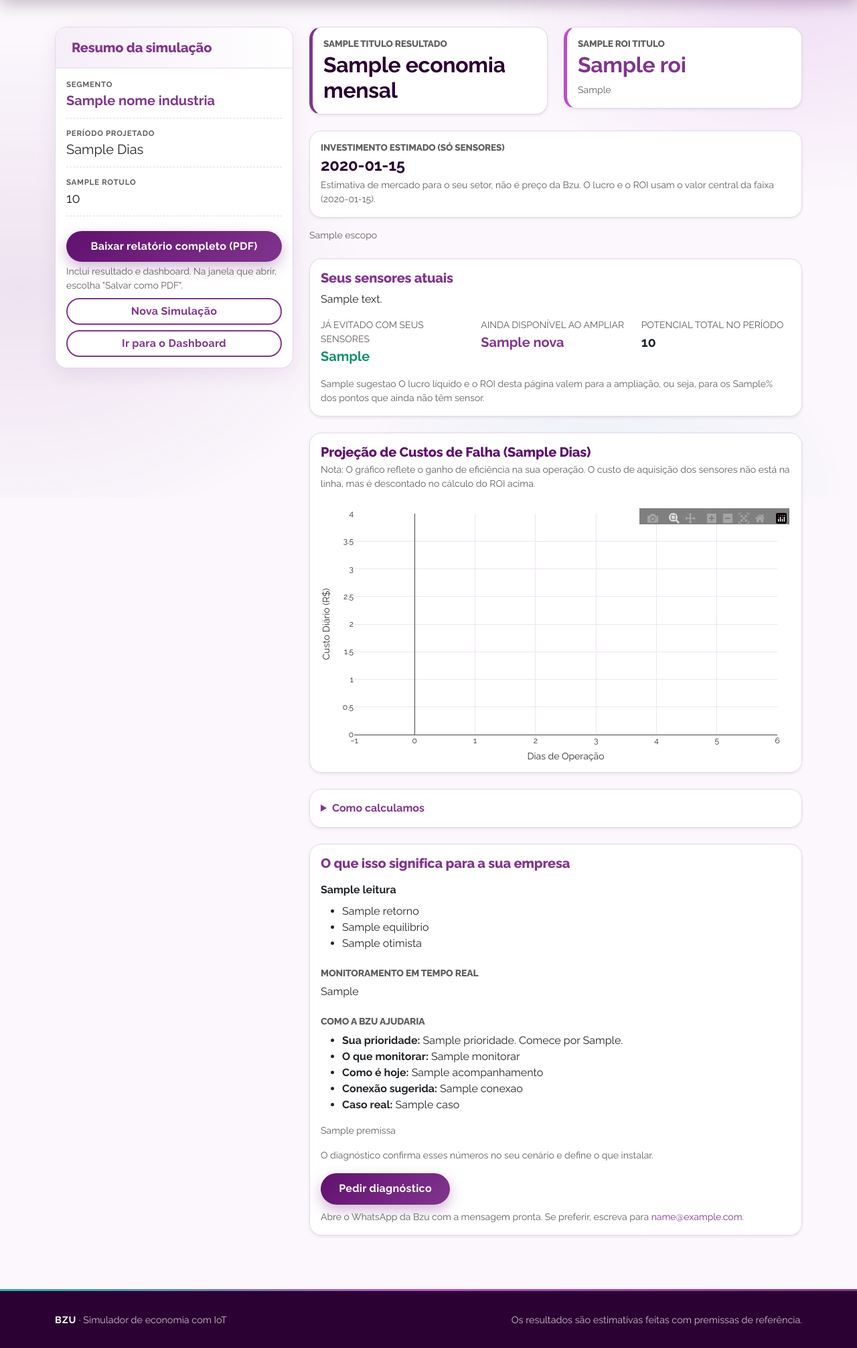
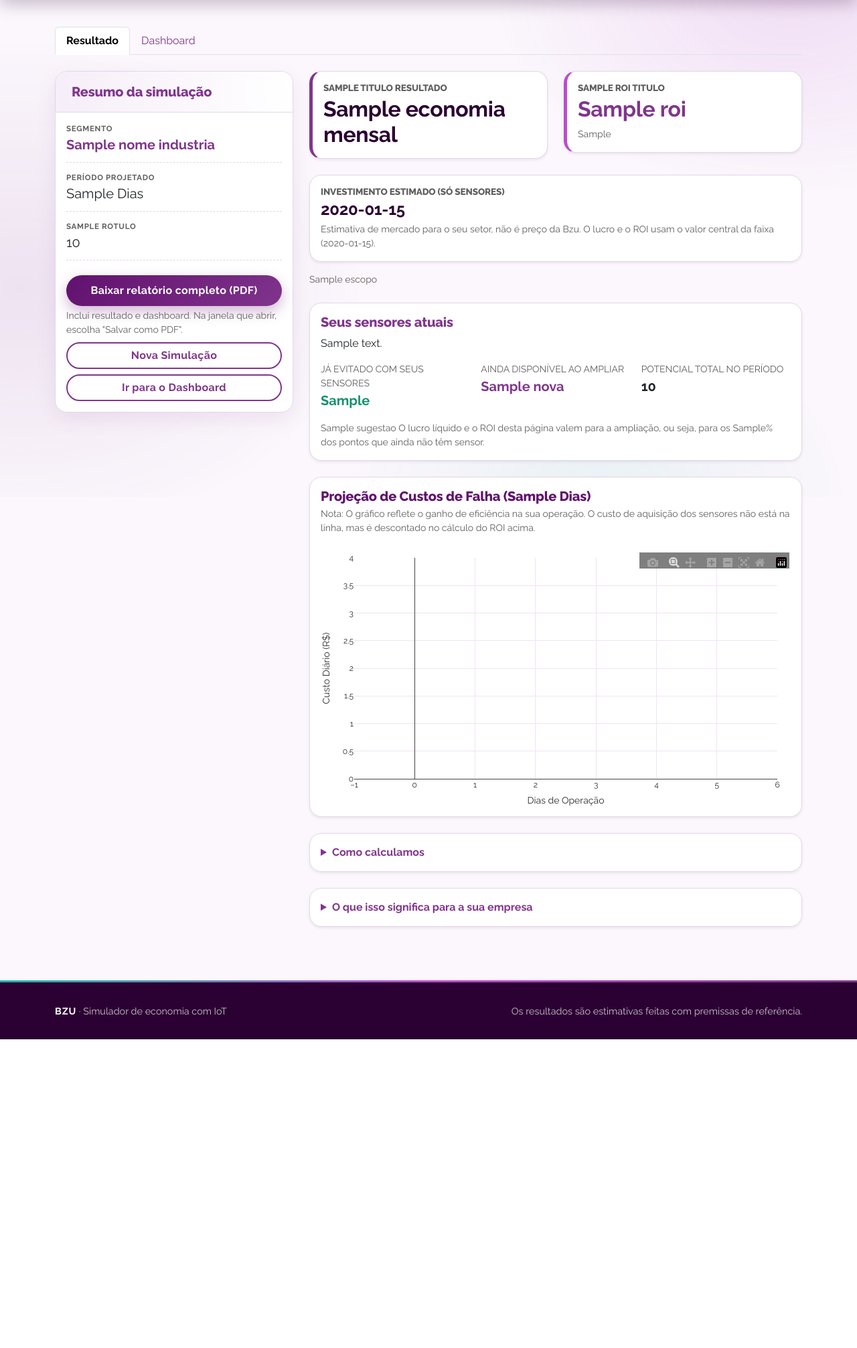
Before and after one commit to Lucca-LBF/projeto-nexus, a Django app: template simulador/templates/simulador/resultado.html in a window 1280 px wide. Shown: the part 74-2087 px from the top of the page at 67% size. After the commit the page ends 1626 px from the top, so only its background shows below. Run offline with Django 5.2, Linux system fonts and the light colour scheme; the template is opened without the code that fills it: most values are stand-ins (such as "Sample title", 1, 10 or a date in 2020); some libraries are stand-ins or nearby versions.

Commit message:
Resultado negativo mostra o que falta para pagar, card recolhivel e abas

```diff
--- /dev/null
+++ b/simulador/templates/simulador/_abas.html
@@ -0,0 +1,8 @@
+<ul class="nav nav-tabs mb-4 relatorio-dica" aria-label="Resultado e dashboard">
+    <li class="nav-item">
+        <a class="nav-link {% if aba == 'resultado' %}active fw-bold{% endif %}" {% if aba == 'resultado' %}aria-current="page"{% endif %} href="{% url 'resultado_simulacao' %}">Resultado</a>
+    </li>
+    <li class="nav-item">
+        <a class="nav-link {% if aba == 'dashboard' %}active fw-bold{% endif %}" {% if aba == 'dashboard' %}aria-current="page"{% endif %} href="{% url 'dashboard_home' %}">Dashboard</a>
+    </li>
+</ul>
--- a/simulador/templates/simulador/_feedback.html
+++ b/simulador/templates/simulador/_feedback.html
@@ -1,6 +1,6 @@
-<div class="card shadow-sm border-0 mt-4">
-    <div class="card-body">
-        <h5 class="card-title text-info mb-3">O que isso significa para a sua empresa</h5>
+<details class="card shadow-sm border-0 mt-4">
+    <summary class="card-body fw-bold text-info" style="cursor: pointer;">O que isso significa para a sua empresa</summary>
+    <div class="card-body pt-0">
 
         <p class="{{ feedback.classe }} fw-bold mb-2">{{ feedback.leitura }}</p>
         <ul class="mb-4">
@@ -26,4 +26,4 @@
         <a href="{{ link_diagnostico }}" target="_blank" rel="noopener" class="btn btn-primary">Pedir diagnóstico</a>
         <p class="small text-muted mt-2 mb-0 feedback-whatsapp">Abre o WhatsApp da Bzu com a mensagem pronta. Se preferir, escreva para <a href="mailto:{{ feedback.email }}">{{ feedback.email }}</a>.</p>
     </div>
-</div>
+</details>
--- a/simulador/templates/simulador/resultado.html
+++ b/simulador/templates/simulador/resultado.html
@@ -1,6 +1,7 @@
 {% extends 'base.html' %}
 
 {% block content %}
+{% include 'simulador/_abas.html' with aba='resultado' %}
 <div class="relatorio-cab">
     <div class="relatorio-marca"><strong>BZU</strong> &middot; Relatório de economia com IoT</div>
     <div class="relatorio-data">{{ nome_industria }} &middot; gerado em {% now "d/m/Y" %}</div>
--- a/templates/dashboard/index.html
+++ b/templates/dashboard/index.html
@@ -1,6 +1,7 @@
 {% extends "base.html" %}
 
 {% block content %}
+{% include 'simulador/_abas.html' with aba='dashboard' %}
 
 <div class="d-flex flex-wrap justify-content-between align-items-center gap-2 mb-4">
     <div>
```
Also changed, not shown: dashboard/views.py (+1 -9 lines), simulador/feedback.py (+9 -2 lines), simulador/views.py (+17 -2 lines), README.md.
